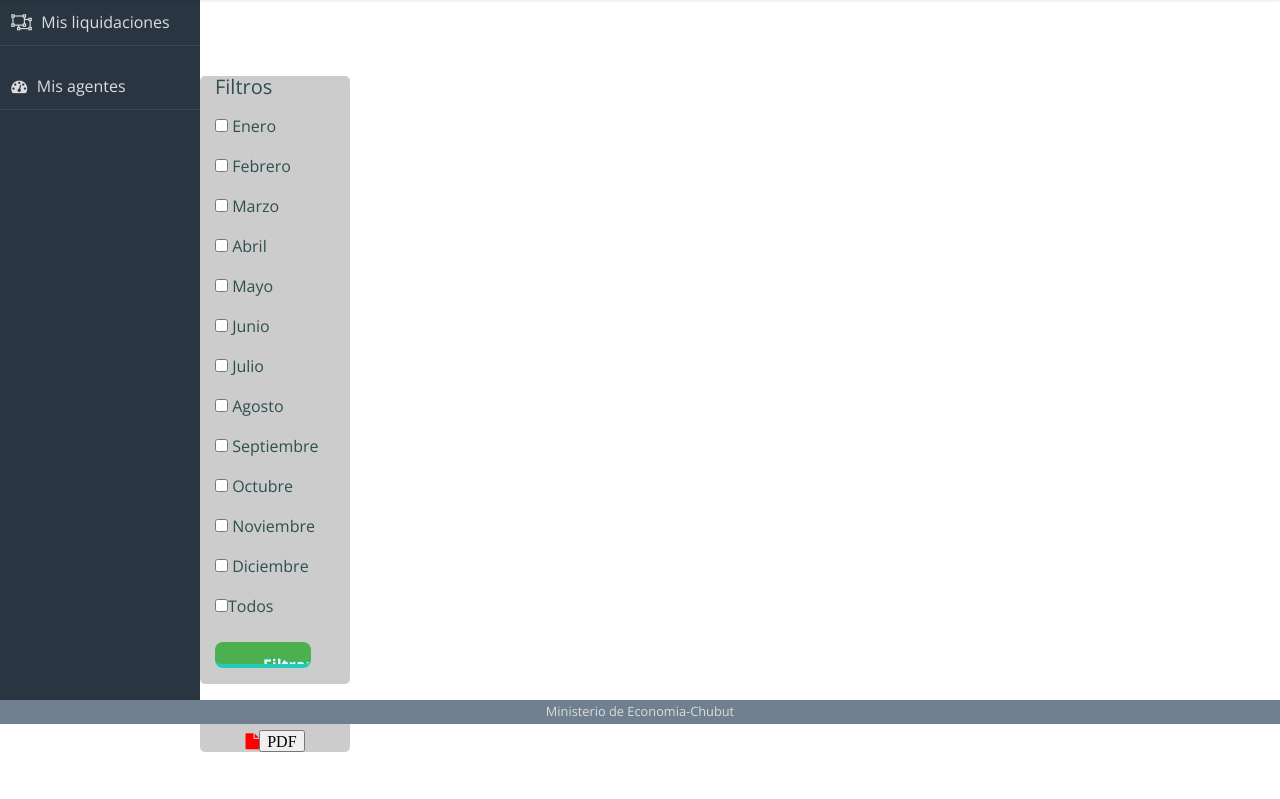
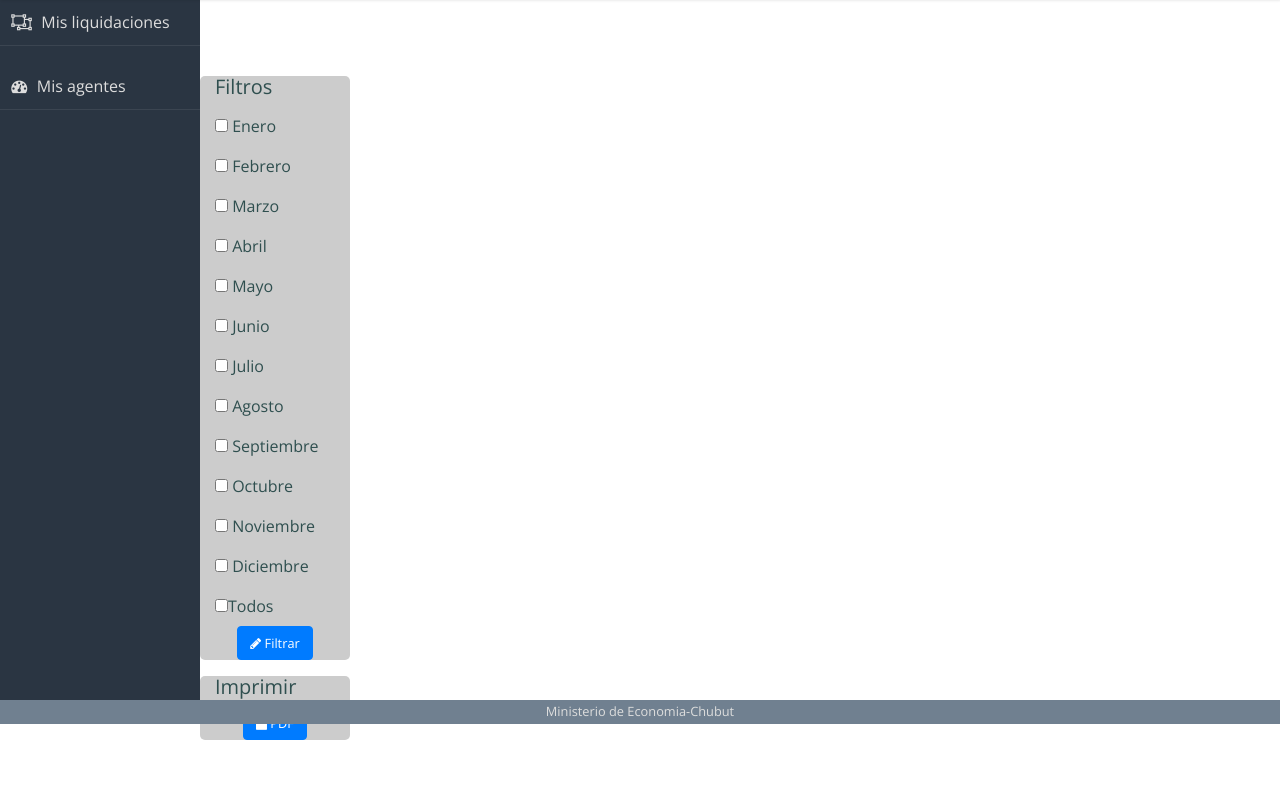
Before and after one commit to Anele13/Desarrollo-Web, a Django app: template desarrollo/templates/persona/administrador.html in a window 1280 px wide. Shown: the part 76-875 px from the top of the page. Run offline with Django 3.2, Linux system fonts and the light colour scheme; the template is opened without the code that fills it: values that come from a table or form of the project are taken from there, others are empty; data comes from the database, SQL or seed files in the repository; some libraries are stand-ins or nearby versions.

Commit message:
arreglos mas

```diff
--- a/desarrollo/estaticos/css/agente_y_administrador.css
+++ b/desarrollo/estaticos/css/agente_y_administrador.css
@@ -37,11 +37,11 @@ div{
 /* iconos */
 .fa-pencil{
   font-size:17px;
-  color:blue;
+  color:white;
 }
 .fa-file{
   font-size:45px;
-  color:red;
+  color:white;
 }
 
 /* caracteristicas de los cuadros que muestran los saf y agentes que puede ver cada admin */
--- a/desarrollo/liquidacion/views.py
+++ b/desarrollo/liquidacion/views.py
@@ -95,7 +95,7 @@ def liquidaciones(request, documento=None, mes=None):
     if documento: # si hay documento es un admin queriendo ver la liquidacion de un agente
         doc=documento
     if not Hliquidac.objects.filter(documento=doc):
-        messages.add_message(request, messages.INFO, 'Hello world.')
+        messages.add_message(request, messages.WARNING, 'La persona no posee liquidaciones.')
     else:
         nombre_persona = pmodels.Persona.objects.get(documento=doc).nya
         qs1= extra(doc)
--- a/desarrollo/templates/persona/administrador.html
+++ b/desarrollo/templates/persona/administrador.html
@@ -20,7 +20,9 @@
 
   {% if messages %}
     {% for message in messages %}
+    <div align="center">
       <div class="alert {% if message.tags %} alert-{{ message.tags }}{% endif %}">{{ message|safe }}</div>
+    </div>
     {% endfor %}
   {% endif %}
 
@@ -93,7 +95,7 @@
 <div class="row">
 <div class="col-md-1">
   {% if meses %}
-  <div class="container" style="background-color:#ccc; border-radius:5px; margin-top:77; width:150px; margin-left:0">
+  <div class="container" style="background-color:#ccc; border-radius:5px; margin-top:77; width:150px;">
   <h5>Filtros</h5>
   <form method="post">  {% csrf_token %}
     {% for values in meses %}
@@ -102,7 +104,11 @@
       </div>
     {% endfor %}
     <label><input type="checkbox" onClick="toggle(this)">Todos</label>
-    <input value="Filtrar" type="submit" style="font-size:100%; width:70%; height:2%; background-color: #4CAF50;" value="Filtrar">
+    <div align="center">
+      <button type="submit" name="boton-buscar" class="btn btn-primary" style="font-size:80%;">
+          <i class="fa fa-pencil"> </i><span class="glyphicon glyphicon-search"></span> Filtrar
+     </button>
+     </div>
   </form>
 
       <script type="text/javascript">
@@ -117,10 +123,15 @@
       </script>
   </div>
 
-    <div class="container" style="background-color:#ccc; border-radius:5px; width:150px; margin-left:0">
+    <div class="container" style="background-color:#ccc; border-radius:5px; width:150px;">
       <h5>Imprimir</h5>
       <div align="center">
-        <i class="fa fa-file"><input type="button" name="impirimir" onclick="funcion({{doc}});" value="PDF"></i>
+        <button type="submit" class="btn btn-primary" onclick="funcion({{doc}});" style="font-size:80%;">
+          <i class="fa fa-file"> </i>  <span class="glyphicon glyphicon-search"></span> PDF
+       </button>
+
+
+
       </div>
     </div>
 {% endif %}
@@ -143,3 +154,9 @@
 
   </div>
 {% endblock %}
+
+
+
+color: #fff;
+background-color: #0069d9;
+border-color: #0062cc;
```
